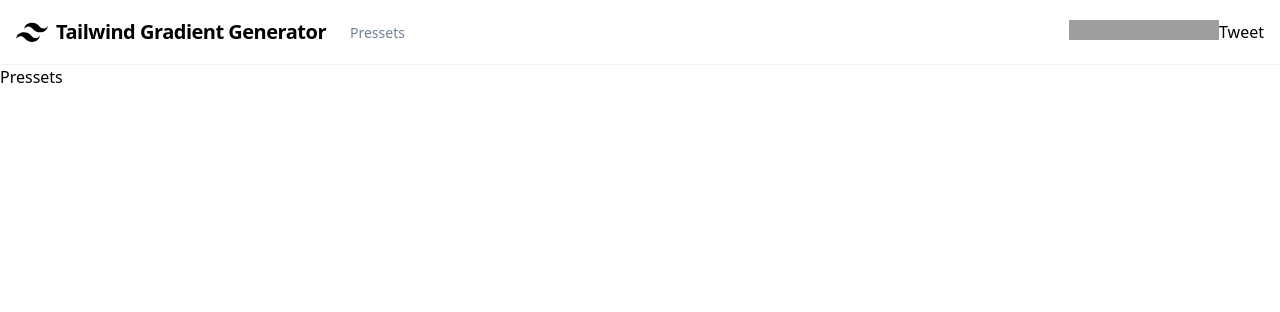
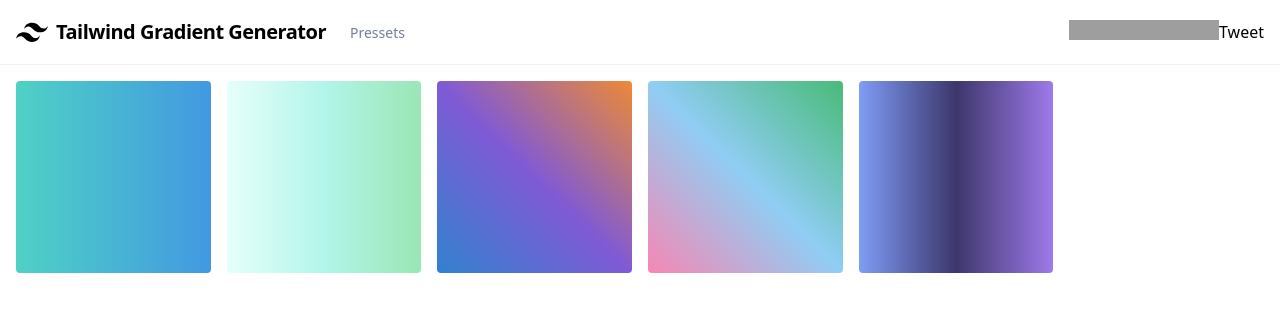
Before and after one commit to roberthgnz/tailwind-gradient-generator, a Vue app: page /pressets in a window 1280 px wide. Shown: the top 312 px of the page. Built offline with nearby package versions, Linux system fonts and the light colour scheme; grey boxes are pictures that could not be loaded.

Commit message:
Default pressets

```diff
--- a/src/pages/Pressets.vue
+++ b/src/pages/Pressets.vue
@@ -1,9 +1,34 @@
 <template>
-  <h1>Pressets</h1>
+  <div class="p-4">
+    <ul
+      class="grid grid-cols-1 sm:grid-cols-2 md:grid-cols-3 lg:grid-cols-4 xl:grid-cols-6 gap-4"
+    >
+      <li
+        class="cursor-pointer hover:shadow-lg transition duration-100 ease-in"
+        v-for="(presset, index) in pressets"
+        :key="index"
+      >
+        <div
+          class="flex justify-center items-center h-48 rounded"
+          :class="presset"
+        ></div>
+      </li>
+    </ul>
+  </div>
 </template>
 
 <script>
+import { pressets } from "../pressets";
+
 export default {
   name: "Pressets",
+  data: () => {
+    return {
+      pressets: [],
+    };
+  },
+  mounted() {
+    this.pressets = pressets;
+  },
 };
 </script>
--- /dev/null
+++ b/src/pressets.js
@@ -0,0 +1,7 @@
+export const pressets = [
+  "bg-gradient-to-r from-teal-400 to-blue-500",
+  "bg-gradient-to-r from-teal-100 via-teal-200 to-green-300",
+  "bg-gradient-to-tr from-blue-600 via-purple-600 to-orange-500",
+  "bg-gradient-to-tr from-pink-400 via-blue-300 to-green-500",
+  'bg-gradient-to-r from-indigo-400 via-indigo-900 to-purple-500'
+];
```
